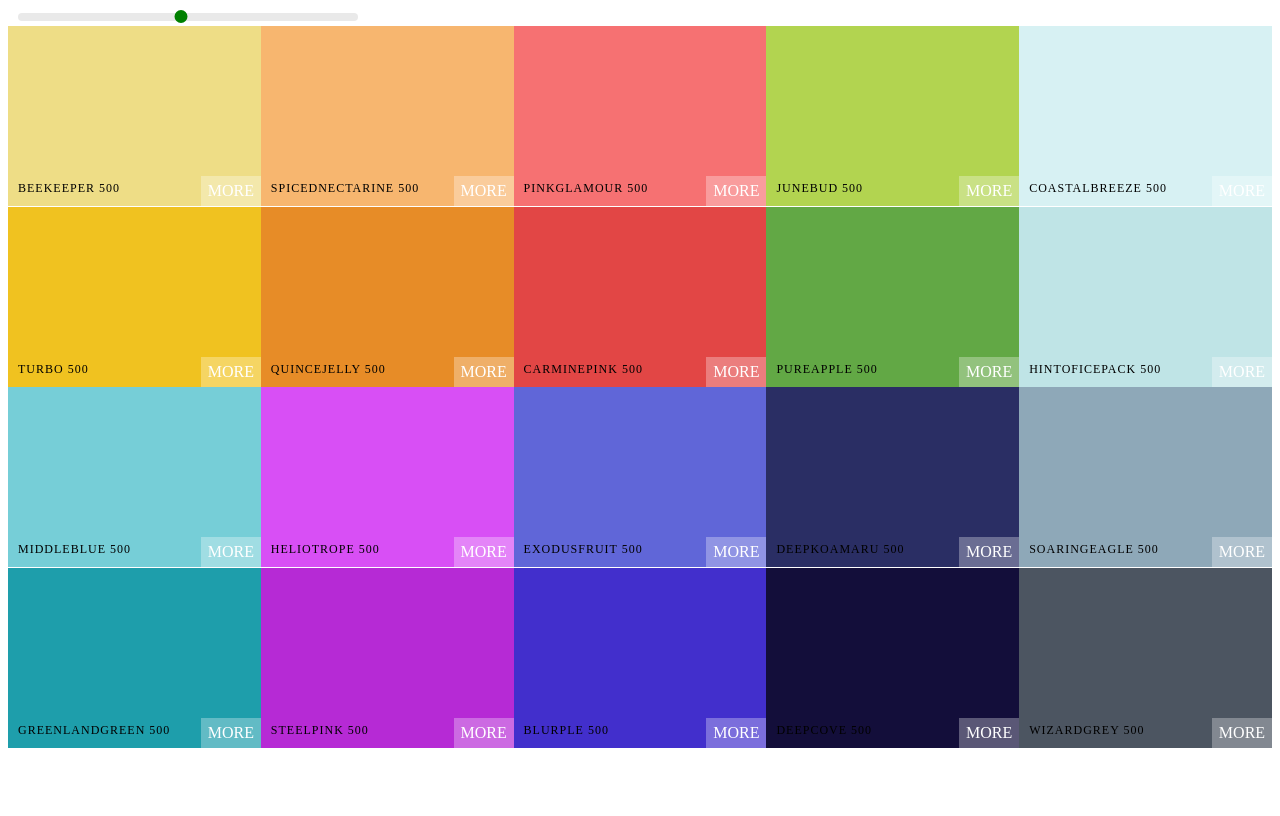
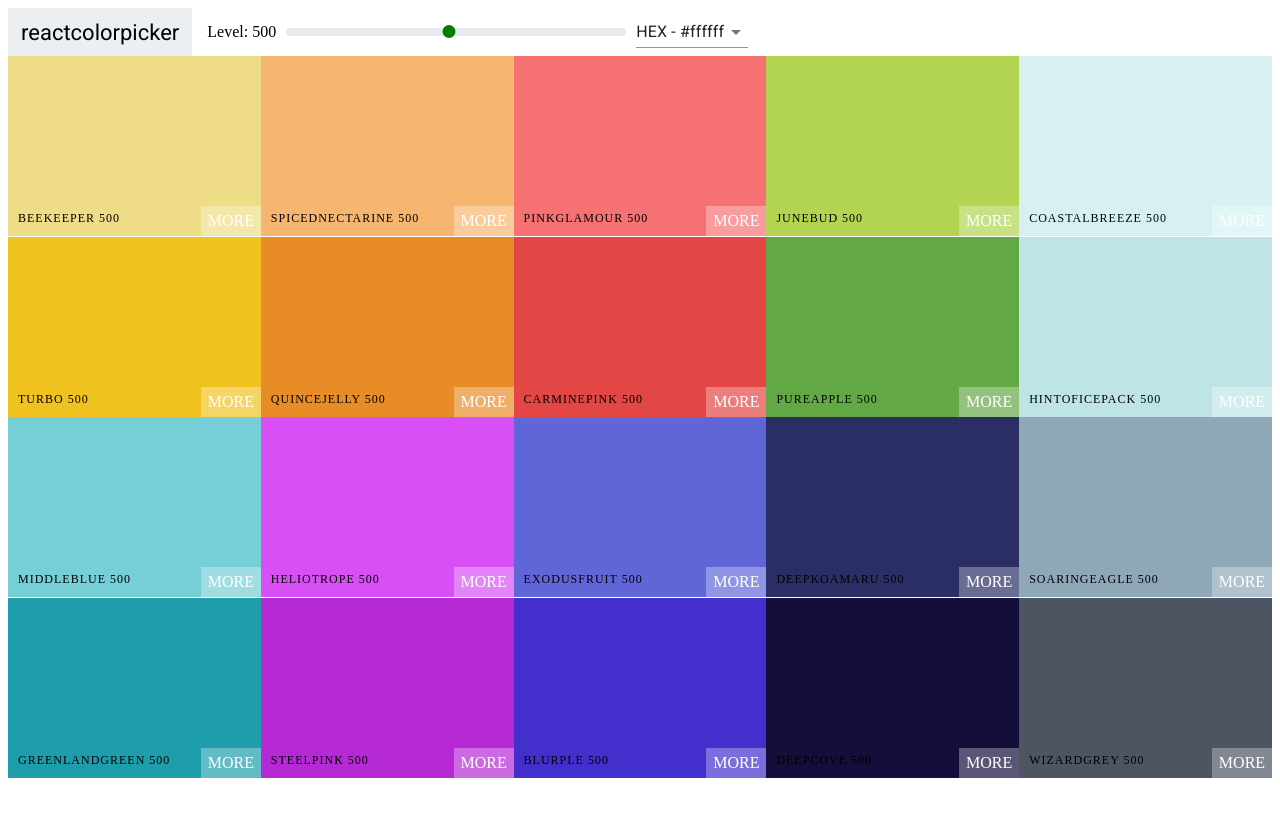
Before and after one commit to gerardsegismundo/color-palette, a React (Create React App) app: page / in a window 1280 px wide. Built offline with nearby package versions, Linux system fonts and the light colour scheme.

Commit message:
added material-ui

```diff
--- a/package.json
+++ b/package.json
@@ -3,6 +3,7 @@
   "version": "0.1.0",
   "private": true,
   "dependencies": {
+    "@material-ui/core": "^4.9.5",
     "@testing-library/jest-dom": "^4.2.4",
     "@testing-library/react": "^9.3.2",
     "@testing-library/user-event": "^7.1.2",
--- a/public/index.html
+++ b/public/index.html
@@ -4,7 +4,10 @@
     <meta charset="utf-8" />
 
     <meta name="viewport" content="width=device-width, initial-scale=1" />
-
+    <link
+      href="https://fonts.googleapis.com/css?family=Roboto&display=swap"
+      rel="stylesheet"
+    />
     <title>Colors</title>
   </head>
   <body>
--- /dev/null
+++ b/src/Navbar.css
@@ -0,0 +1,50 @@
+.Navbar {
+  display: flex;
+  align-items: center;
+  justify-content: flex-start;
+  height: 6vh;
+}
+
+.logo {
+  margin-right: 15px;
+  padding: 0 13px;
+  font-size: 22px;
+  background-color: #eceff1;
+  font-family: Roboto;
+  height: 100%;
+  display: flex;
+  align-items: center;
+}
+
+.logo a {
+  text-decoration: none;
+  color: black;
+}
+
+.slider {
+  width: 340px;
+  margin: 0 10px;
+  display: inline-block;
+}
+
+.rc-slider-track {
+  background-color: transparent;
+}
+
+.rc-slider-rail {
+  height: 8px;
+}
+
+.rc-slider-handle,
+.rc-slider-handle:hover,
+.rc-slider-handle:focus,
+.rc-slider-handle:active {
+  background-color: green;
+  outline: none;
+  border: 2px solid green;
+  box-shadow: none;
+  width: 13px;
+  height: 13px;
+  margin-left: -7px;
+  margin-top: -3px;
+}
--- /dev/null
+++ b/src/Navbar.js
@@ -0,0 +1,52 @@
+import React, { Component } from 'react'
+import { Select, MenuItem } from '@material-ui/core/'
+import Slider from 'rc-slider'
+import 'rc-slider/assets/index.css'
+import './Navbar.css'
+
+class Navbar extends Component {
+  constructor(props) {
+    super(props)
+    this.state = { format: 'hex' }
+    this.handleChange = this.handleChange.bind(this)
+  }
+
+  handleChange(e) {
+    this.setState({ format: e.target.value })
+    this.props.handleChange(e.target.value)
+  }
+
+  render() {
+    const { changeLevel, level } = this.props
+    const { format } = this.state
+
+    return (
+      <header className='Navbar'>
+        <div className='logo'>
+          <a href='#fdsa'>reactcolorpicker</a>
+        </div>
+        <div className='slider-container'>
+          <span>Level: {level}</span>
+          <div className='slider'>
+            <Slider
+              defaultValue={level}
+              min={100}
+              max={900}
+              step={100}
+              onAfterChange={changeLevel}
+            />
+          </div>
+        </div>
+        <div className='select-container'>
+          <Select value={format} onChange={this.handleChange}>
+            <MenuItem value='hex'>HEX - #ffffff</MenuItem>
+            <MenuItem value='rgb'>RGB - rgb(255,255,255)</MenuItem>
+            <MenuItem value='rgba'>RGBA - rgba(255,255,255,1.0)</MenuItem>
+          </Select>
+        </div>
+      </header>
+    )
+  }
+}
+
+export default Navbar
--- a/src/Palette.css
+++ b/src/Palette.css
@@ -5,31 +5,3 @@
 .Palette-colors {
   height: 90%;
 }
-
-.slider {
-  width: 340px;
-  margin: 0 10px;
-  display: inline-block;
-}
-
-.rc-slider-track {
-  background-color: transparent;
-}
-
-.rc-slider-rail {
-  height: 8px;
-}
-
-.rc-slider-handle,
-.rc-slider-handle:hover,
-.rc-slider-handle:focus,
-.rc-slider-handle:active {
-  background-color: green;
-  outline: none;
-  border: 2px solid green;
-  box-shadow: none;
-  width: 13px;
-  height: 13px;
-  margin-left: -7px;
-  margin-top: -3px;
-}
--- a/src/Palette.js
+++ b/src/Palette.js
@@ -1,39 +1,40 @@
 import React, { Component } from 'react'
 import ColorBox from './ColorBox'
-import Slider from 'rc-slider'
-import 'rc-slider/assets/index.css'
+import Navbar from './Navbar'
+
 import './Palette.css'
 
 class Palette extends Component {
   constructor(props) {
     super(props)
-    this.state = { level: 500 }
+    this.state = { level: 500, format: 'hex' }
     this.changeLevel = this.changeLevel.bind(this)
+    this.changeFormat = this.changeFormat.bind(this)
   }
 
   changeLevel(level) {
     this.setState({ level })
   }
 
+  changeFormat(val) {
+    this.setState({ format: val })
+  }
+
   render() {
     const { colors } = this.props.palette
-    const { level } = this.state
+    const { level, format } = this.state
 
     const colorBoxes = colors[level].map(color => {
-      return <ColorBox background={color.hex} name={color.name} />
+      return <ColorBox background={color[format]} name={color.name} />
     })
 
     return (
       <div className='Palette'>
-        <div className='slider'>
-          <Slider
-            defaultValue={level}
-            min={100}
-            max={900}
-            step={100}
-            onAfterChange={this.changeLevel}
-          />
-        </div>
+        <Navbar
+          level={level}
+          changeLevel={this.changeLevel}
+          handleChange={this.changeFormat}
+        />
         <div className='Palette-colors'>{colorBoxes}</div>
       </div>
     )
```
Also changed, not shown: 2 other files (tests, documents, lock files or other folders).
